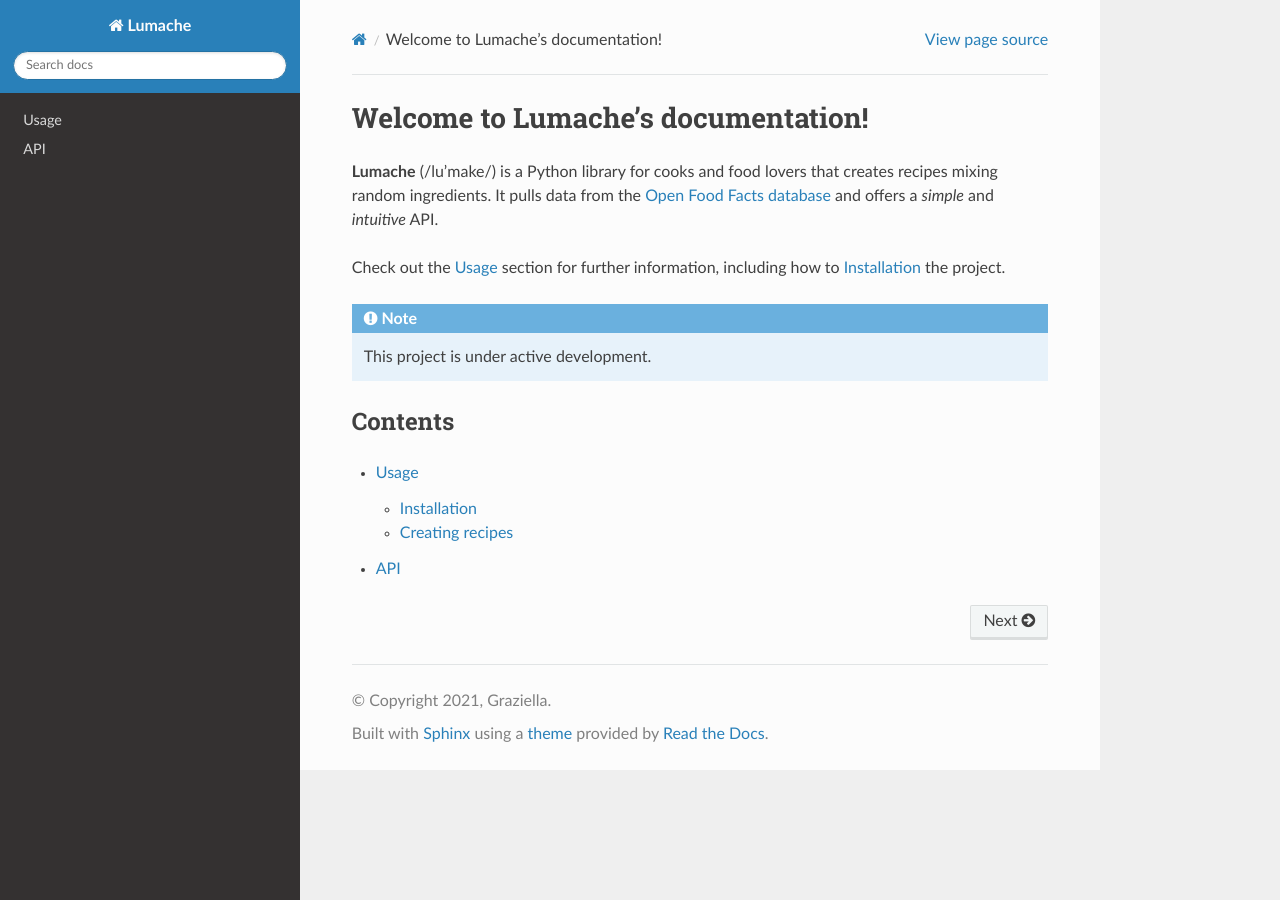
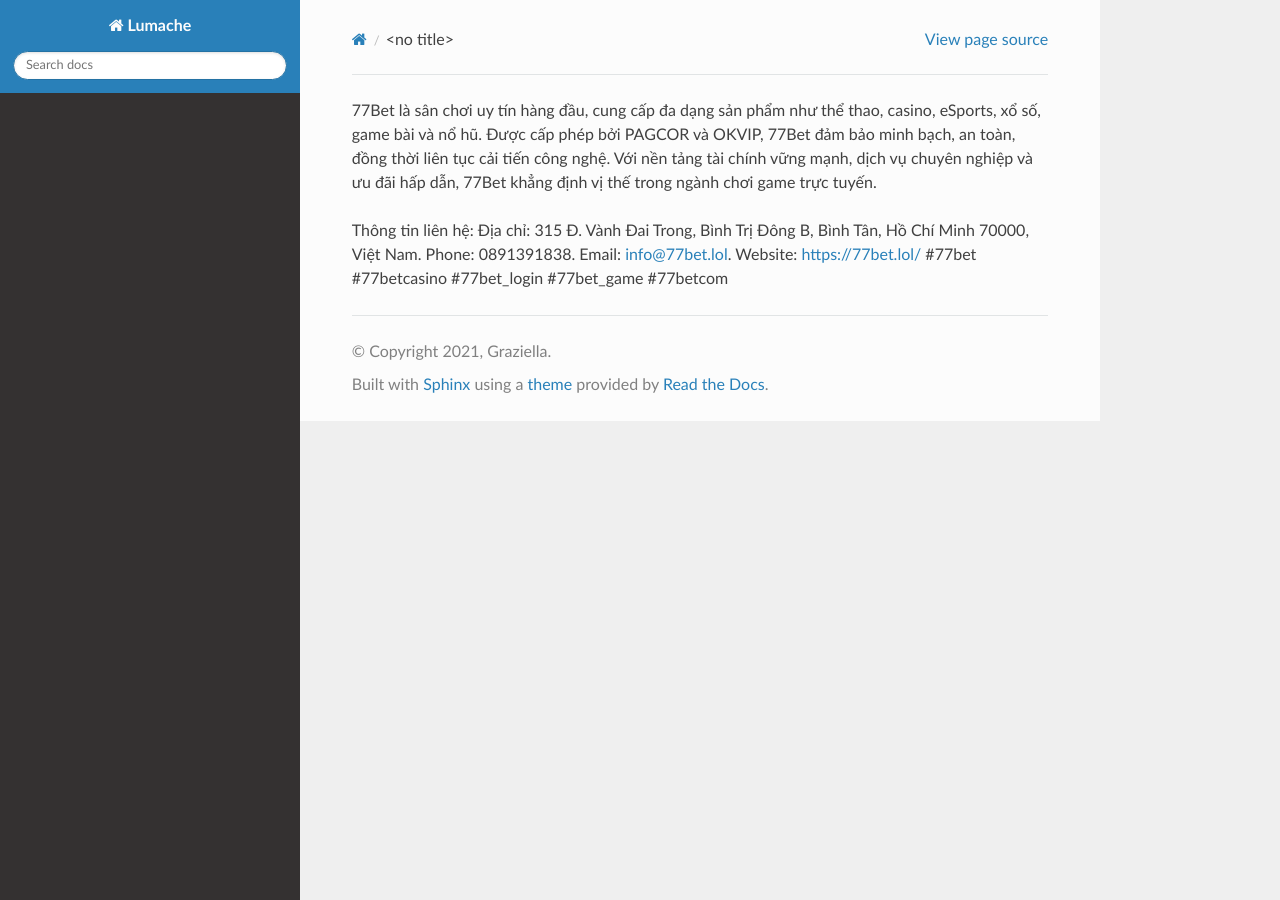
Before and after one commit to 77betlol/77betlol1, a Sphinx documentation site: the page built from docs/source/index.rst, in a window 1280 px wide. Built offline with Sphinx 7.4.7 and the Read the Docs theme 3.1.0, drawn with Linux system fonts in a browser that asks for light colours.

Commit message:
Update index.rst

```diff
--- a/docs/source/index.rst
+++ b/docs/source/index.rst
@@ -1,22 +1,8 @@
-Welcome to Lumache's documentation!
-===================================
+77Bet là sân chơi uy tín hàng đầu, cung cấp đa dạng sản phẩm như thể thao, casino, eSports, xổ số, game bài và nổ hũ. Được cấp phép bởi PAGCOR và OKVIP, 77Bet đảm bảo minh bạch, an toàn, đồng thời liên tục cải tiến công nghệ. Với nền tảng tài chính vững mạnh, dịch vụ chuyên nghiệp và ưu đãi hấp dẫn, 77Bet khẳng định vị thế trong ngành chơi game trực tuyến.
 
-**Lumache** (/lu'make/) is a Python library for cooks and food lovers
-that creates recipes mixing random ingredients.
-It pulls data from the `Open Food Facts database <https://world.openfoodfacts.org/>`_
-and offers a *simple* and *intuitive* API.
-
-Check out the :doc:`usage` section for further information, including
-how to :ref:`installation` the project.
-
-.. note::
-
-   This project is under active development.
-
-Contents
---------
-
-.. toctree::
-
-   usage
-   api
+Thông tin liên hệ:
+Địa chỉ: 315 Đ. Vành Đai Trong, Bình Trị Đông B, Bình Tân, Hồ Chí Minh 70000, Việt Nam.
+Phone: 0891391838.
+Email: info@77bet.lol.
+Website: https://77bet.lol/
+#77bet #77betcasino #77bet_login #77bet_game #77betcom
```
